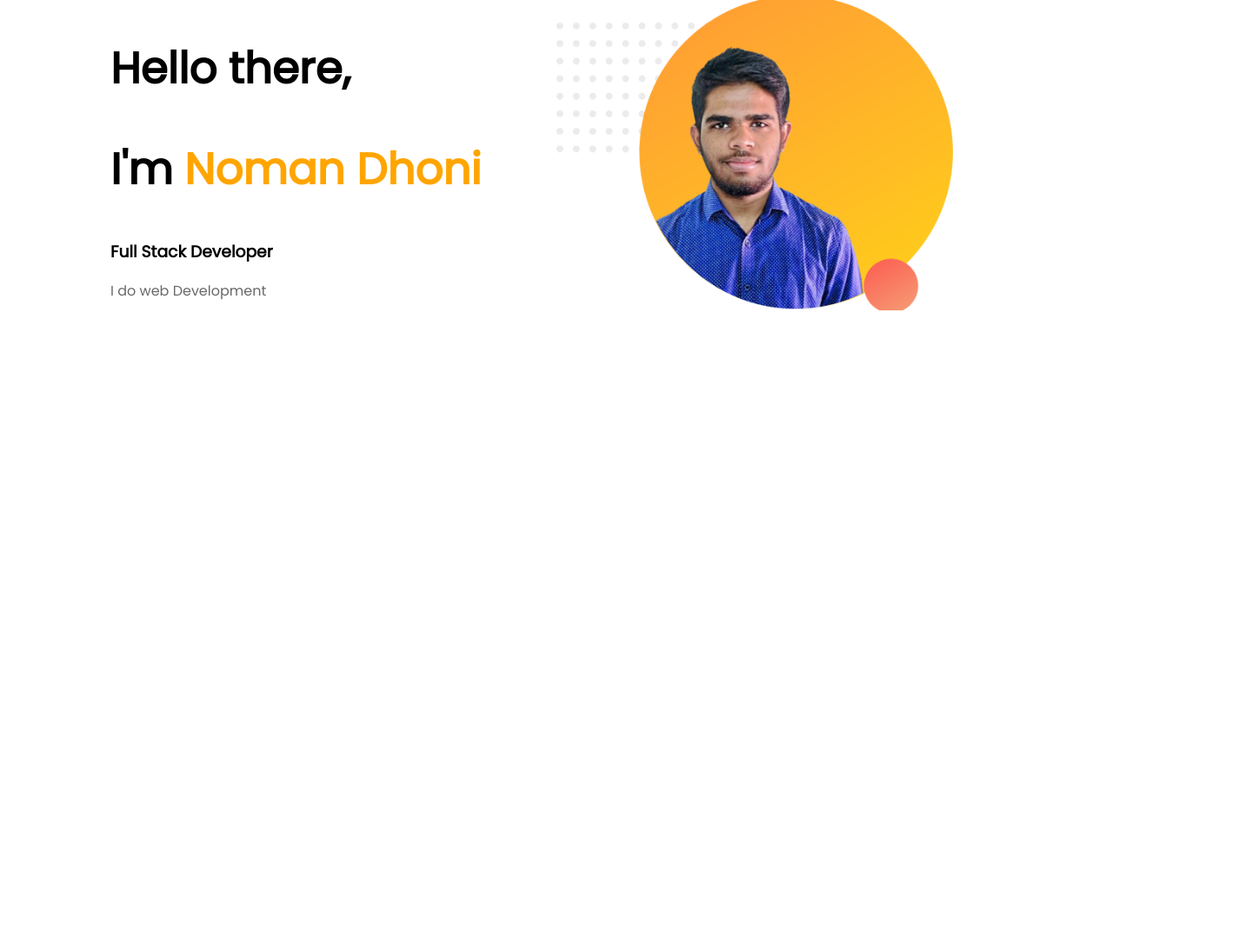
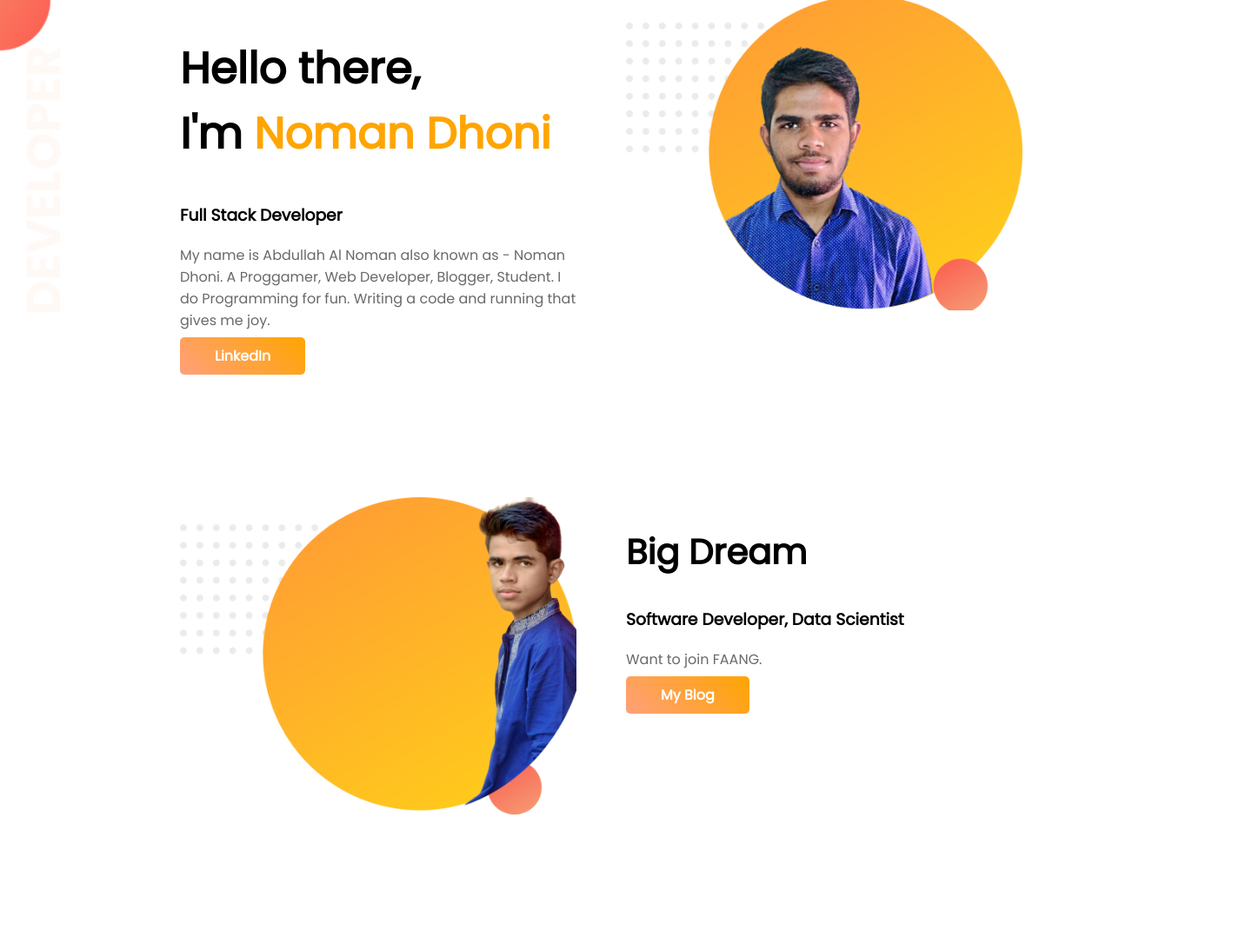
Before and after one commit to nomandhoni-cs/portfolio, a plain HTML site: page index.html in a window 1280 px wide. Shown: the whole page at 87% size, 1440 px wide, since content can reach past the window. Before the commit the page ends 800 px from the top, so only its background shows below. Drawn offline with Linux system fonts and the light colour scheme.

Commit message:
Addd two banner

```diff
--- a/css/style.css
+++ b/css/style.css
@@ -1,10 +1,12 @@
 body{
     margin: 0;
     font-family: 'Poppins', sans-serif;
+    width: 1440px;
+  background-image: url("../img/banner.png");
+ background-repeat:no-repeat;
 }
 section{
-				height: 500px;
-				background: ;
+
 }
 .container{ width: 1140px; margin: auto;
 
@@ -16,7 +18,7 @@ h1 span{
 				color: orange;
 }
 h2{
-
+	font-size: 40px;
 }
 h3{
 
@@ -24,11 +26,38 @@ h3{
 p{
 				color: dimgray;
 }
-.half-width{
+.top-banner{
+float: left;
+}
+.half-width1{
+float: left;
  width: 40%;
-    float: left;
+    padding-left: 5%;
+    padding-bottom: 150px;
+
+}
+.half-width2{
+float: left;
+ width: 40%;
     padding-left: 5%;
     padding-bottom: 150px;
 }
 img{
     width: 100%;
+    height: 100%;
+
+}
+last-banner{
+
+}
+.btn a{
+       text-decoration: none;
+    background: linear-gradient(45deg, lightsalmon, orange);
+    padding: 10px 40px;
+    border-radius: 5px;
+    color: white;
+    font-weight: 700;
+}
+.btn {
+
+    }
--- a/index.html
+++ b/index.html
@@ -11,17 +11,38 @@
 <body>
 <div class="container">
 <section class="top-banner">
-<div class="half-width">
-<h1>Hello there,</h1>
-<h1>I'm <span class="highlight">Noman Dhoni</span></h1>
+<div class="half-width1">
+<h1>Hello there,<br>
+I'm <span class="highlight">Noman Dhoni</span></h1>
 <h3>Full Stack Developer</h3>
-<p>I do web Development</p>
+<p>My name is Abdullah Al Noman also
+
+    known as - Noman Dhoni.
+    A Proggamer, Web Developer, Blogger, Student.
+    I do Programming for fun.
+    Writing a code and running that gives me joy.
+    </p>
+    <div class="btn">
+        <a target="_blank" href="https://linkedin.com/in/nomandhoni">LinkedIn</a>
+    </div>
 </div>
-<div class="half-width">
+<div class="half-width1">
     <img src="img/profile.png" alt="Noman Dhoni's Avatar">
     </div>
 </section>
-
+<section class="last-banner">
+<div class="half-width2">
+<img src="img/profile2.png" alt="Noman Dhoni's Avatar 2">
+</div>
+<div class="half-width2">
+<h2>Big Dream</h2>
+<h3>Software Developer, Data Scientist</h3>
+<p>Want to join FAANG.</p>
+    <div class="btn">
+        <a target="_blank" href="https://dailynoman.blogspot.com">My Blog</a>
+    </div>
+</div>
+</section>
 </div>
 </body>
 </html>
```
